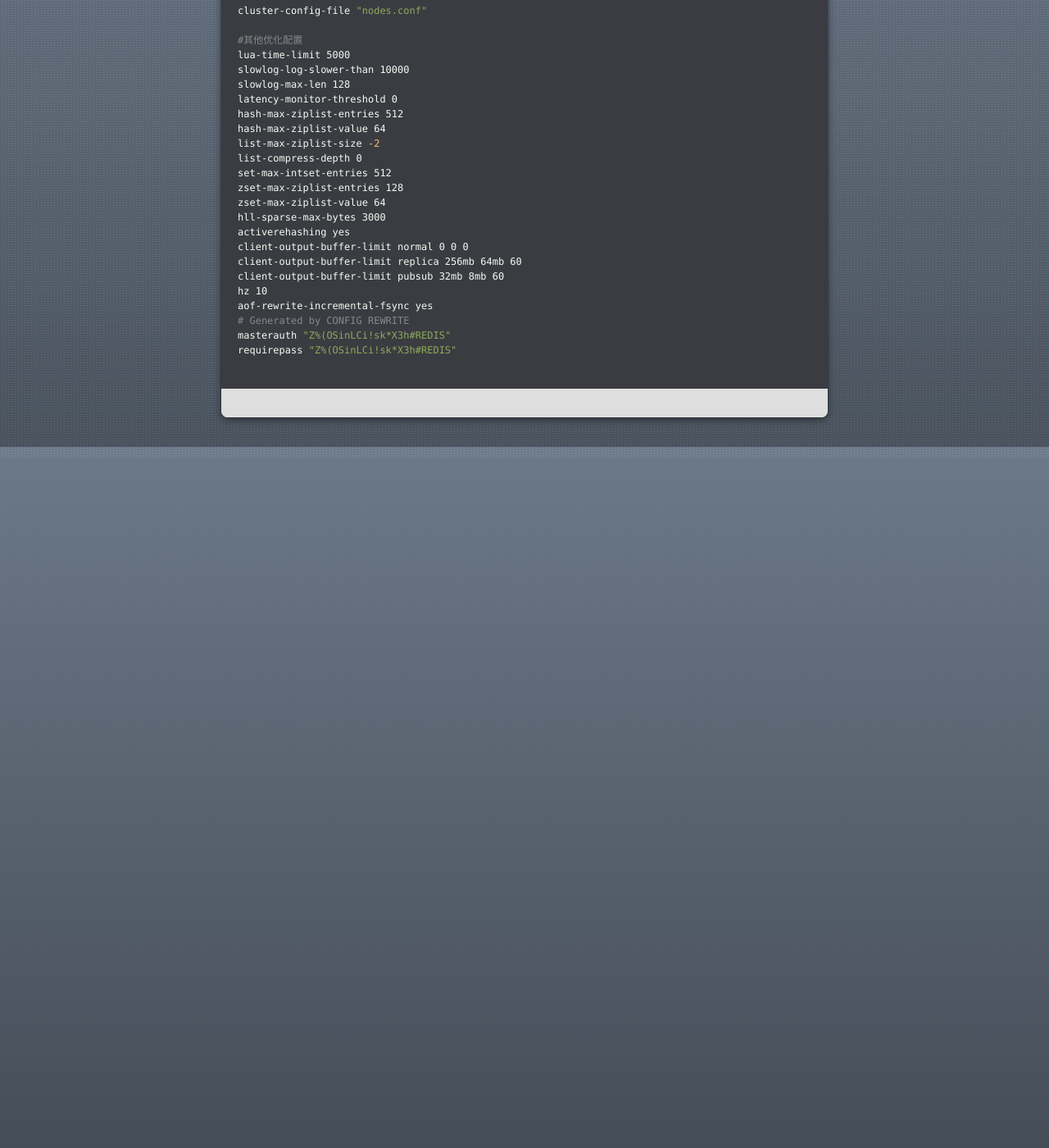
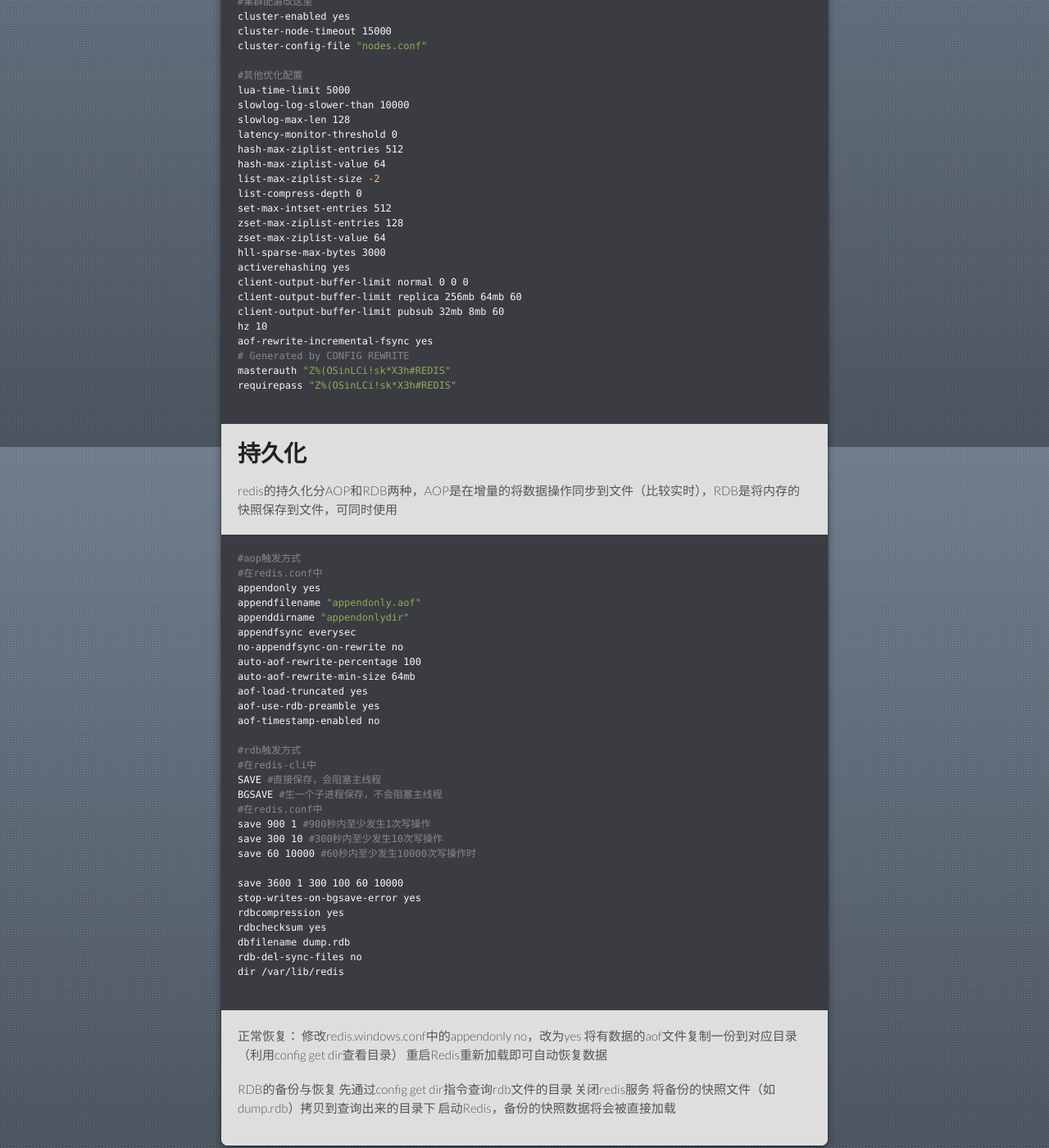
Before and after one commit to huchlo/blog, a Jekyll site: the page built from 笔记/程序员/数据库/Redis.md, in a window 1280 px wide and 1400 px high, scrolled down 5755 px. Shown: the whole window at 82% size. Built offline with Jekyll 4.4.1, drawn with Linux system fonts in a browser that asks for light colours; our own code applies the rules of GitHub Pages for plain Markdown files; some of the changed text lies outside the part shown.

Commit message:
20251031

````diff
--- a/笔记/程序员/数据库/Redis.md
+++ b/笔记/程序员/数据库/Redis.md
@@ -46,6 +46,7 @@ chkconfig --del name #删除服务
 
 
 # console
+ Redis常用命令手册 http://c.biancheng.net/redis_command/
 ```bash
 
 redis> set foo bar
@@ -248,7 +249,7 @@ pidfile "/tmp/redis_6379.pid"
 loglevel notice
 logfile "/tmp/redis_6379.log"
 
-#db文件修改看这里
+#rdb文件修改看这里
 
 save 900 1
 save 300 10
@@ -303,3 +304,50 @@ masterauth "Z%(OSinLCi!sk*X3h#REDIS"
 requirepass "Z%(OSinLCi!sk*X3h#REDIS"
 
 ```
+
+# 持久化
+redis的持久化分AOP和RDB两种，AOP是在增量的将数据操作同步到文件（比较实时），RDB是将内存的快照保存到文件，可同时使用
+
+```bash
+#aop触发方式
+#在redis.conf中
+appendonly yes
+appendfilename "appendonly.aof"
+appenddirname "appendonlydir"
+appendfsync everysec
+no-appendfsync-on-rewrite no
+auto-aof-rewrite-percentage 100
+auto-aof-rewrite-min-size 64mb
+aof-load-truncated yes
+aof-use-rdb-preamble yes
+aof-timestamp-enabled no
+
+#rdb触发方式
+#在redis-cli中
+SAVE #直接保存，会阻塞主线程
+BGSAVE #生一个子进程保存，不会阻塞主线程
+#在redis.conf中
+save 900 1 #900秒内至少发生1次写操作
+save 300 10 #300秒内至少发生10次写操作
+save 60 10000 #60秒内至少发生10000次写操作时
+
+save 3600 1 300 100 60 10000
+stop-writes-on-bgsave-error yes
+rdbcompression yes
+rdbchecksum yes
+dbfilename dump.rdb
+rdb-del-sync-files no
+dir /var/lib/redis
+
+```
+
+正常恢复：
+修改redis.windows.conf中的appendonly no，改为yes
+将有数据的aof⽂件复制⼀份到对应⽬录（利⽤config get dir查看⽬录）
+重启Redis重新加载即可⾃动恢复数据
+
+RDB的备份与恢复
+先通过config get dir指令查询rdb⽂件的⽬录
+关闭redis服务
+将备份的快照⽂件（如dump.rdb）拷⻉到查询出来的⽬录下
+启动Redis，备份的快照数据将会被直接加载
````
Also changed, not shown: 笔记/日志/CentOS搭建开发环境.md (+1 -0 lines), 笔记/程序员/Linux.md (+2 -0 lines), 笔记/程序员/语言/Java/Lombok.md (+1 -1 lines), 笔记/程序员/通用的开源软件项目/nginx.md (+2 -1 lines).
